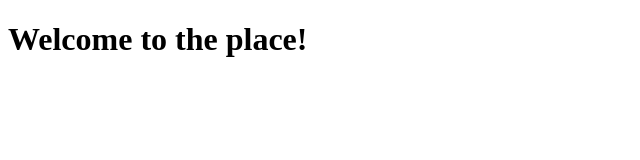
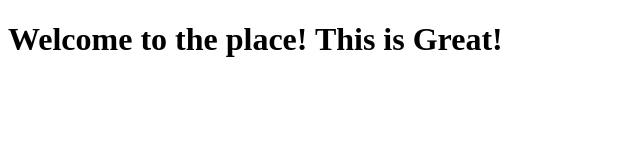
Before and after one commit to ShinJinNewZealand/SeitoSurvey, a plain HTML site: page site/index.html in a window 1280 px wide. Shown: the whole page, without its empty margins (0-640 px from the left). Drawn offline with Linux system fonts and the light colour scheme.

Commit message:
Small Change.

```diff
--- a/site/index.html
+++ b/site/index.html
@@ -4,7 +4,7 @@
 	<title>Welcome!</title>
 </head>
 <body>
-<h1>Welcome to the place!</h1>
+<h1>Welcome to the place! This is Great!</h1>
 
 </body>
 </html>
```
